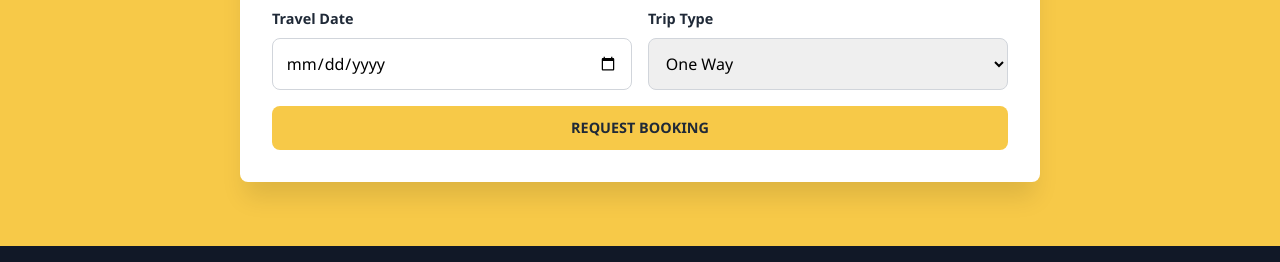
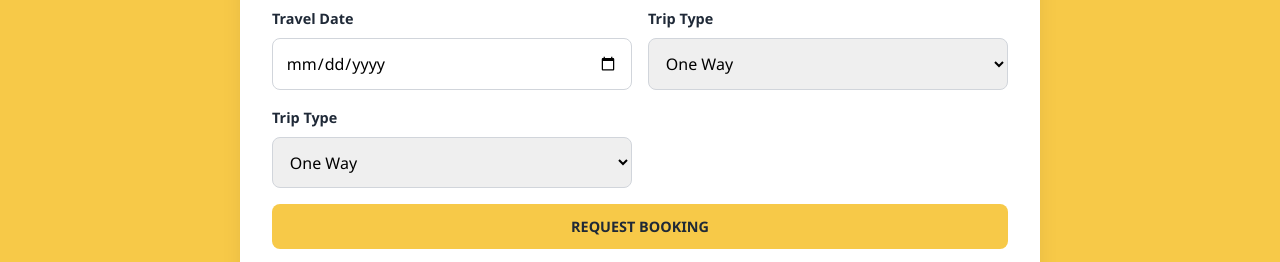
Before and after one commit to akkmpn/janmejay_ventures, a plain HTML site: page index.html in a window 1280 px wide. Shown: the part 2762-3024 px from the top of the page. Drawn offline with Linux system fonts and the light colour scheme.

```diff
--- a/index.html
+++ b/index.html
@@ -554,6 +554,18 @@
                                 <option value="round-trip">Round Trip</option>
                             </select>
                         </div>
+                                                <div class="form-group">
+                            <label for="type">Trip Type</label>
+                            <select id="type">
+                                <option value="one-way">One Way</option>
+                                <option value="round-trip">Round Trip</option>
+                            </select>
+                        </div>
+                        <!-- 👇 PASTE THE NEW SNIPPET HERE 👇 -->
+
+                        <div class="full-width form-group">
+                            <button type="submit" class="btn" style="width: 100%; border-radius: var(--radius);">Request Booking</button>
+                        </div>
                         <div class="full-width form-group">
                             <button type="submit" class="btn" style="width: 100%; border-radius: var(--radius);">Request Booking</button>
                         </div>
```
